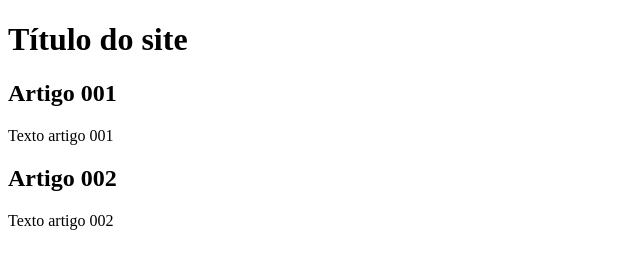
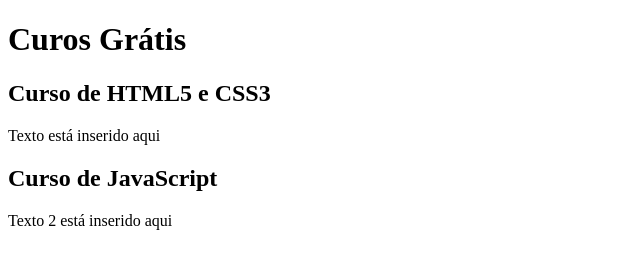
Before and after one commit to CristiannaOliveira/projeto-site, a plain HTML site: page index.html in a window 1280 px wide. Shown: the whole page, without its empty margins (0-640 px from the left). Drawn offline with Linux system fonts and the light colour scheme.

Commit message:
Update index.html

```diff
--- a/index.html
+++ b/index.html
@@ -9,15 +9,15 @@
 <body>
     <main>
         <header>
-            <h1>Título do site</h1>
+            <h1>Curos Grátis</h1>
         </header>
         <article>
-            <h2>Artigo 001</h2>
-            <p>Texto artigo 001</p>
+            <h2>Curso de HTML5 e CSS3</h2>
+            <p>Texto está inserido aqui</p>
         </article>
         <article>
-            <h2>Artigo 002</h2>
-            <p>Texto artigo 002</p>
+            <h2>Curso de JavaScript</h2>
+            <p>Texto 2 está inserido aqui</p>
         </article>
     </main>
 </body>
```
